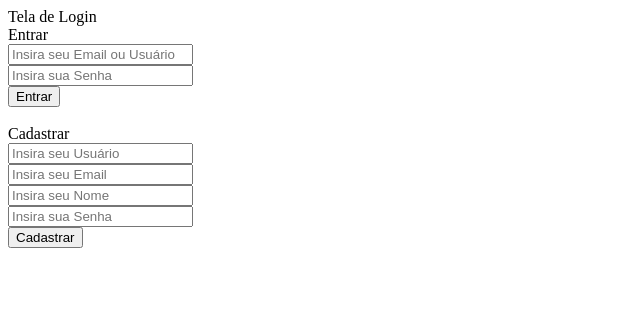
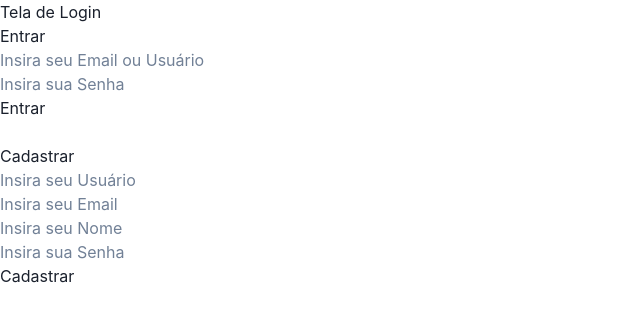
Before and after one commit to fPrompto/live-chat, a Next.js app in the folder frontend/: page /login in a window 1280 px wide. Shown: the top 322 px of the page, without its empty margins (0-640 px from the left). Built offline with nearby package versions, Linux system fonts and the light colour scheme.

Commit message:
:sparkles: feat: ChakraUI Provider adicionado

```diff
--- /dev/null
+++ b/frontend/src/pages/_app.tsx
@@ -0,0 +1,12 @@
+// pages/_app.js
+import { ChakraProvider } from '@chakra-ui/react';
+
+function MyApp({ Component, pageProps }) {
+  return (
+    <ChakraProvider>
+      <Component {...pageProps} />
+    </ChakraProvider>
+  );
+}
+
+export default MyApp;
```
